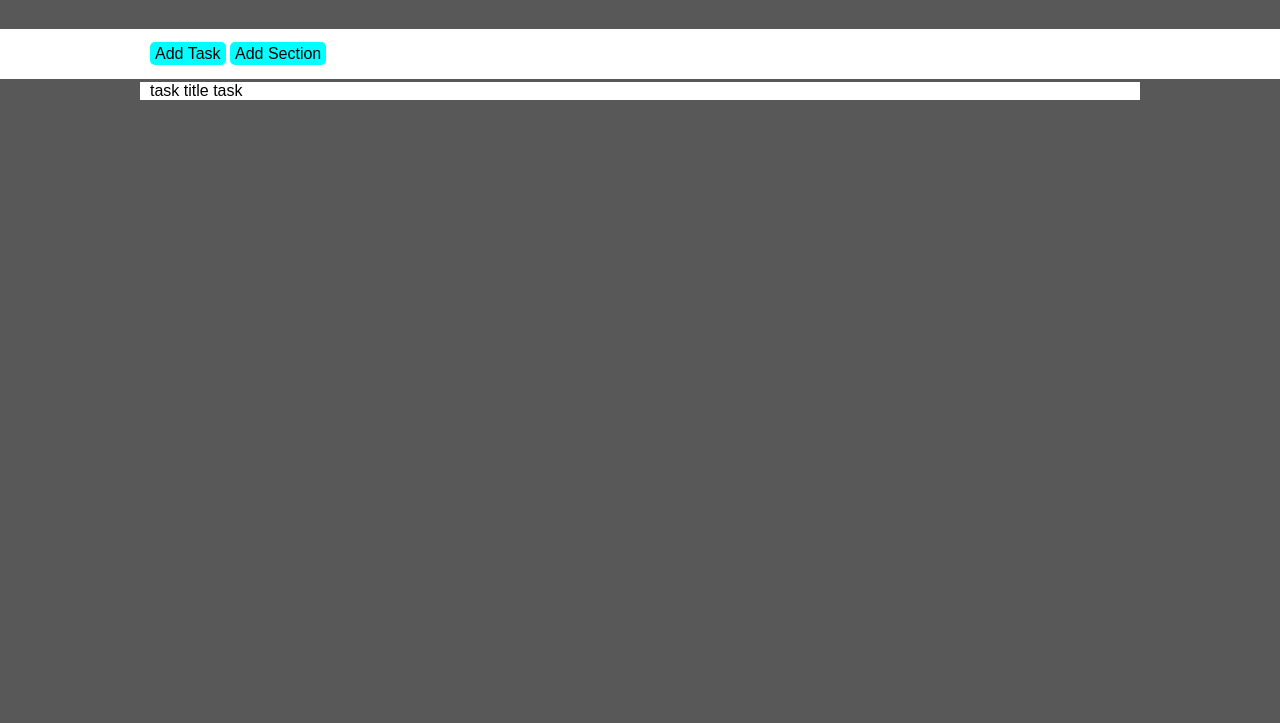
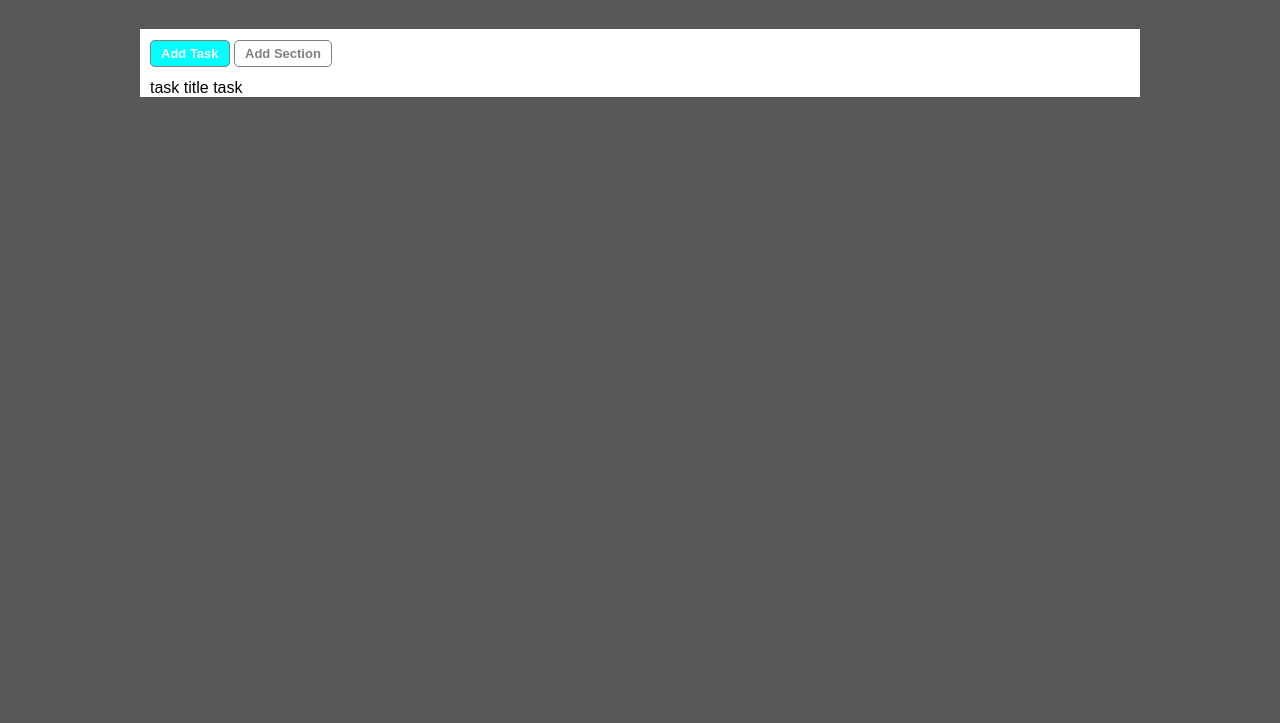
Before and after one commit to FrancescaRomagnoli/html-css-toboolist, a plain HTML site: page index.html in a window 1280 px wide. Shown: the part 77-800 px from the top of the page. Drawn offline with Linux system fonts and the light colour scheme.

Commit message:
add button styling

```diff
--- a/css/style.css
+++ b/css/style.css
@@ -45,16 +45,36 @@ h1 {
 /* #MAIN */
 
 .list-header {
-    margin-bottom: 3px;
+    /* margin-bottom: 3px; */
+    margin: 0 auto;
     height: 50px;
     background-color: white;
+    width: 1000px;
+    max-width: 100%;
 }
 
-.button {
+.task-button {
     display: inline;
     background-color: aqua;
     border-radius: 5px;
-    padding: 3px 5px;
+    padding: 5px 10px;
     vertical-align: middle;
     line-height: 50px;
+    border: 1px solid grey;
+    color: white;
+    font-size: 13px;
+    font-weight: bold;
 }
+
+.section-button {
+    display: inline;
+    background-color: white;
+    border-radius: 5px;
+    padding: 5px 10px;
+    vertical-align: middle;
+    line-height: 50px;
+    border: 1px solid currentColor;
+    color: grey;
+    font-size: 13px;
+    font-weight: bold;
+}
--- a/index.html
+++ b/index.html
@@ -18,8 +18,8 @@
     <main>
         <header class="list-header">
             <div class="container">
-                <div class="button">Add Task</div>
-                <div class="button">Add Section</div>
+                <div class="task-button">Add Task</div>
+                <div class="section-button">Add Section</div>
             </div>
         </header>
         <section>
```
